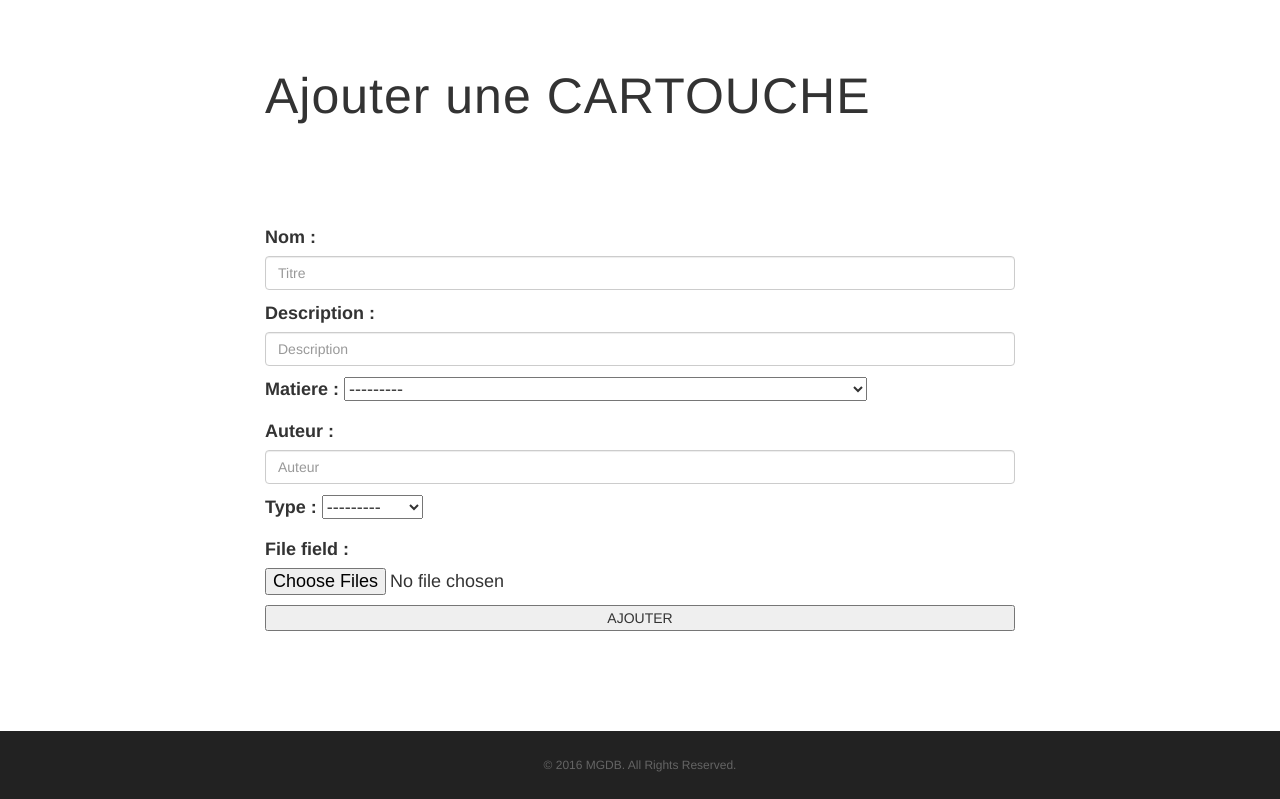
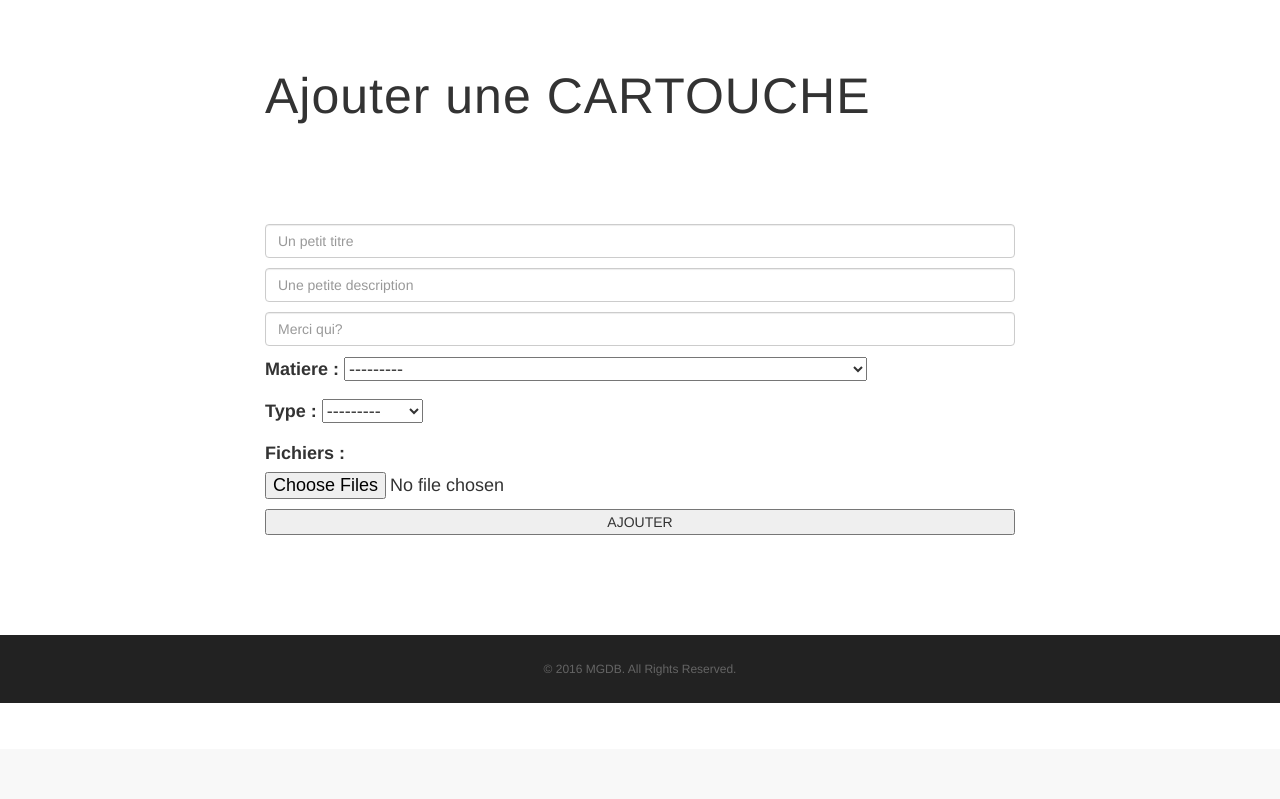
Before and after one commit to maximiliengdb/CARTOUCH, a Django app: template CARTOUCH/templates/CARTOUCH/ajout.html in a window 1280 px wide. Shown: the part 51-850 px from the top of the page. After the commit the page ends 754 px from the top, so only its background shows below. Run offline with Django 3.2, Linux system fonts and the light colour scheme; the template is opened without the code that fills it: values that come from a table or form of the project are taken from there, others are empty; some libraries are stand-ins or nearby versions; some web fonts are replaced.

Commit message:
Mise à jour des nouvelles fonctionnalités

```diff
--- a/CARTOUCH/forms.py
+++ b/CARTOUCH/forms.py
@@ -6,26 +6,40 @@ from django.forms.widgets import Widget
 
 class Formulaire_Ajout_Cartouche (forms.ModelForm):
 
-        file_field = forms.FileField(widget=forms.ClearableFileInput(attrs={'multiple': True}))
-
+        fichiers = forms.FileField(widget=forms.ClearableFileInput(attrs={'multiple': True}))
+        labels = {
+            'file_field' : (''),
+            }
         class Meta:
             model = Cartouche
-            fields = ['nom', 'description', 'matiere', 'auteur', 'type']
+            fields = ['nom', 'description', 'auteur', 'matiere', 'type']
             widgets = {
-            'nom' : forms.TextInput (attrs={'class': 'form-control', 'placeholder': 'Titre'}),
-            'description' : forms.TextInput (attrs={'class': 'form-control', 'placeholder': 'Description'}),
+            'nom' : forms.TextInput (attrs={'class': 'form-control', 'placeholder': 'Un petit titre'}),
+            'description' : forms.TextInput (attrs={'class': 'form-control', 'placeholder': "Une petite description"}),
+            'auteur' : forms.TextInput (attrs={'class': 'form-control', 'placeholder': 'Merci qui?'}),
+        }
 
-            'auteur' : forms.TextInput (attrs={'class': 'form-control', 'placeholder': 'Auteur'}),
+            labels ={
+        'nom' : (''),
+        'description' : (''),
+        'auteur' : (''),
         }
+
 
 class Formulaire_Ajout_Info (forms.ModelForm):
 
 
         class Meta:
             model = Infos
-            fields = ['titre', 'info', 'auteur']
+            fields = ['titre', 'auteur', 'info']
             widgets = {
-            'titre' : forms.TextInput (attrs={'class': 'form-control', 'placeholder': 'Titre'}),
-            'info' : forms.TextInput (attrs={'class': 'form-control', 'placeholder': "L'info"}),
-            'auteur' : forms.TextInput (attrs={'class': 'form-control', 'placeholder': 'Auteur'}),
+            'titre' : forms.TextInput (attrs={'class': 'form-control', 'placeholder': 'Un petit titre'}),
+            'info' : forms.Textarea (attrs={'class': 'form-control', 'placeholder': "L'info"}),
+            'auteur' : forms.TextInput (attrs={'class': 'form-control', 'placeholder': 'Merci qui?'}),
         }
+
+            labels ={
+        'titre' : (''),
+        'info' : (''),
+        'auteur' : (''),
+        }
--- a/CARTOUCH/templates/CARTOUCH/base.html
+++ b/CARTOUCH/templates/CARTOUCH/base.html
@@ -11,7 +11,7 @@
     <meta name="description" content="CARTOUCH">
     <meta name="author" content="Maximilien Goupil de Bouillé">
 
-    <title>New Age - Start Bootstrap Theme</title>
+    <title>CAR TOUCH</title>
 
     <!-- Theme CSS -->
     <link href="{% static 'css/new-age.css' %}" rel="stylesheet">
```
Also changed, not shown: CARTOUCH/templates/CARTOUCH/index.html (+14 -2 lines), CARTOUCH/templates/CARTOUCH/mdp.html (+5 -7 lines), CARTOUCH/views.py (+20 -3 lines), CARTOUCH/migrations/0004_auto_20161220_1626.py (added), 2 other files.
